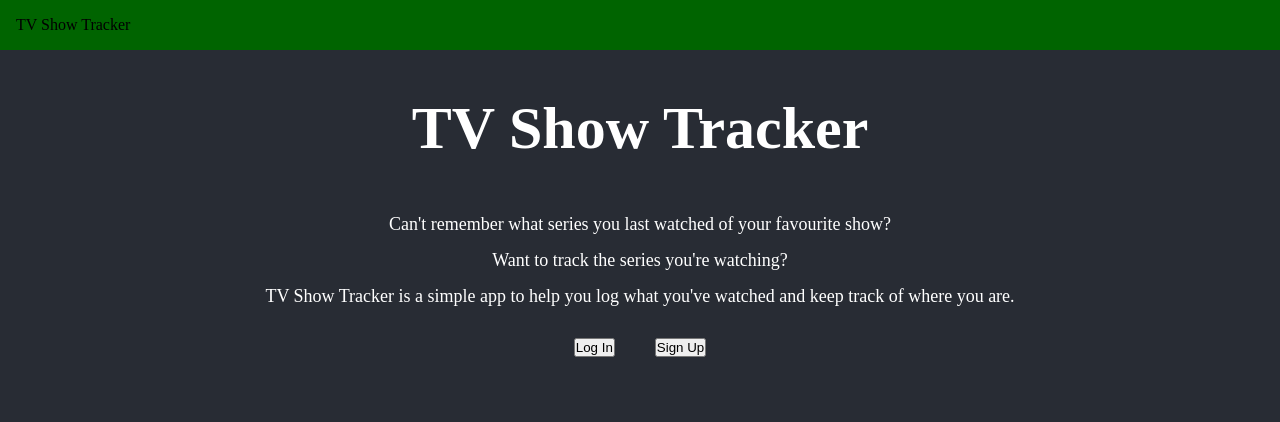
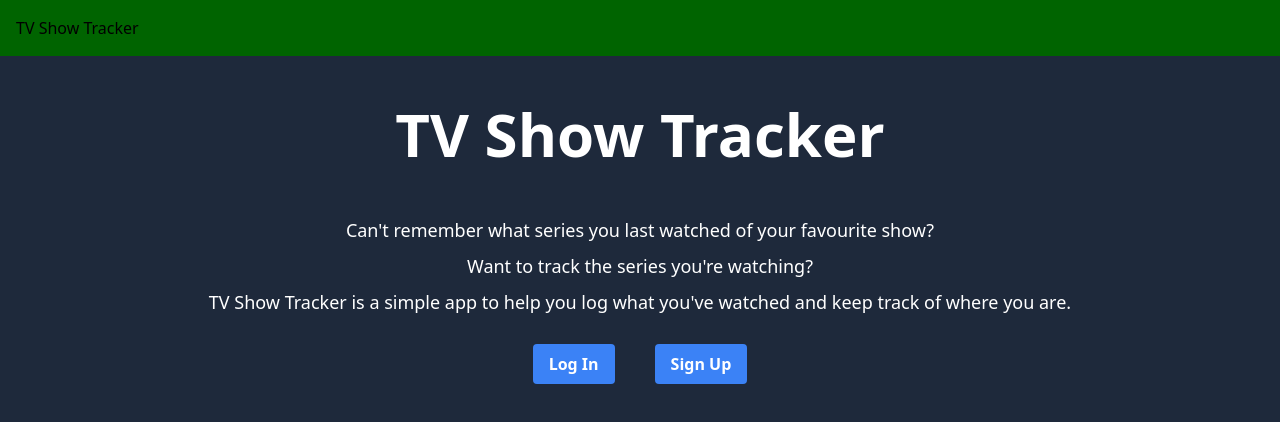
Before and after one commit to Sunbearian/tv-show-tracker, a React (Create React App) app in the folder frontend/: page / in a window 1280 px wide. Shown: the top 422 px of the page. Built offline with nearby package versions, Linux system fonts and the light colour scheme; no server answers.

Commit message:
Removed border type as enabled preflight

```diff
--- a/frontend/src/components/NavBar/LoginButton.tsx
+++ b/frontend/src/components/NavBar/LoginButton.tsx
@@ -3,7 +3,14 @@ import { useAuth0 } from "@auth0/auth0-react";
 
 const LoginButton = () => {
 	const { loginWithRedirect } = useAuth0();
-	return <button onClick={() => loginWithRedirect()}>Log In</button>;
+	return (
+		<button
+			className="bg-blue-500 hover:bg-blue-700 text-white font-bold py-2 px-4 rounded"
+			onClick={() => loginWithRedirect()}
+		>
+			Log In
+		</button>
+	);
 };
 
 export default LoginButton;
--- a/frontend/src/components/NavBar/SignupButton.tsx
+++ b/frontend/src/components/NavBar/SignupButton.tsx
@@ -5,6 +5,7 @@ const SignupButton = () => {
 	const { loginWithRedirect } = useAuth0();
 	return (
 		<button
+			className="bg-blue-500 hover:bg-blue-700 text-white font-bold py-2 px-4 rounded"
 			onClick={() =>
 				loginWithRedirect({
 					screen_hint: "signup",
--- a/frontend/src/components/TvShowList/TvShowInput.tsx
+++ b/frontend/src/components/TvShowList/TvShowInput.tsx
@@ -58,7 +58,7 @@ export default function TvShowInput({ addTvShow }: props) {
 		<form
 			id="form"
 			onSubmit={onSubmit}
-			className="rounded border border-solid border-white flex flex-col space-y-1 px-10 py-6 items-center max-w-xl m-4"
+			className="rounded border border-white flex flex-col space-y-1 px-10 py-6 items-center max-w-xl m-4"
 		>
 			<input
 				className="w-full"
--- a/frontend/src/index.css
+++ b/frontend/src/index.css
@@ -2,9 +2,15 @@
 @tailwind components;
 @tailwind utilities;
 
+@layer base {
+  body {
+    @apply bg-slate-800;
+  }
+}
 
 
-* {
+
+/* * {
    margin: 0;
    padding: 0;
 }
@@ -16,4 +22,4 @@ body {
 code {
   font-family: source-code-pro, Menlo, Monaco, Consolas, 'Courier New',
     monospace;
-}
+} */
--- a/frontend/tailwind.config.js
+++ b/frontend/tailwind.config.js
@@ -1,13 +1,11 @@
 /** @type {import('tailwindcss').Config} */
 module.exports = {
 	corePlugins: {
-    preflight: false,
+		preflight: true,
 	},
-  content: [
-    "./src/**/**/**/*.{js,jsx,ts,tsx}"
-  ],
+	content: ["./src/**/**/**/*.{js,jsx,ts,tsx}"],
 	theme: {
 		extend: {},
 	},
 	plugins: [],
-}
+};
```
Also changed, not shown: frontend/src/routes/TVShows.css (deleted). Lines whose indentation alone changed are shown as unchanged.
